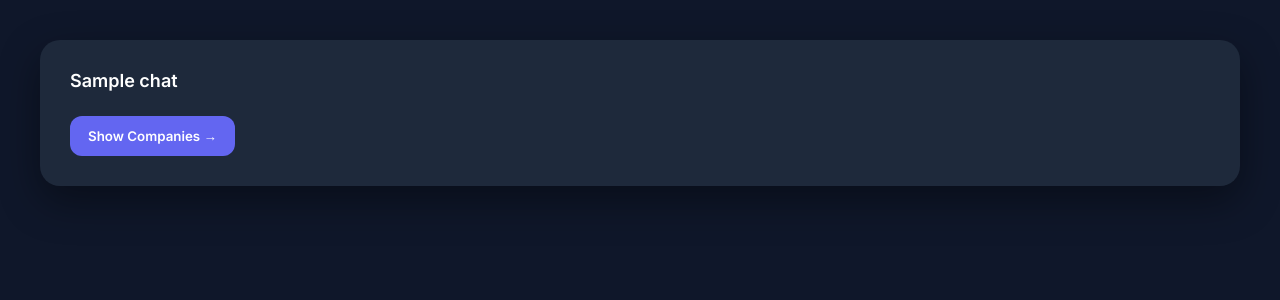
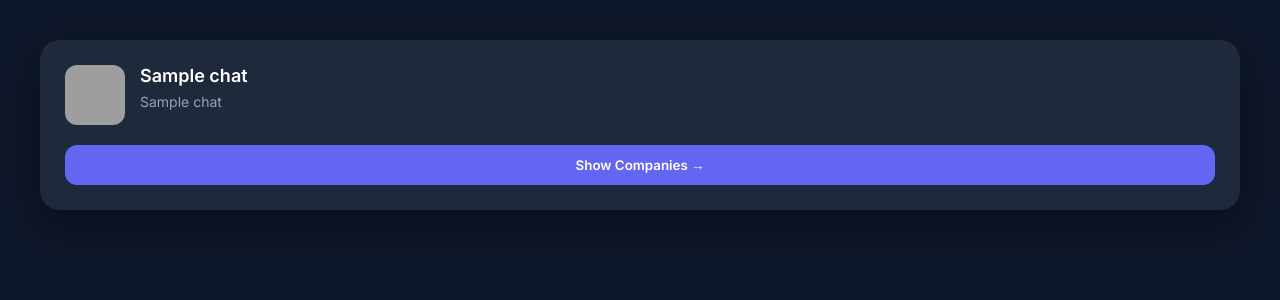
Before and after one commit to SUJAYSAKHARE22/lead-generation-project, a Flask app: template templates/savedprojects.html in a window 1280 px wide. Shown: the part 69-369 px from the top of the page. Run offline with Flask 3, Linux system fonts and the light colour scheme; the template is opened without the code that fills it: most values are stand-ins (such as "Sample title", 1, 10 or a date in 2020); grey boxes are pictures that could not be loaded.

Commit message:
Fixed the problem of icon not showing in the saved project section

```diff
--- a/app.py
+++ b/app.py
@@ -8,8 +8,10 @@ from openpyxl import Workbook
 from groq import Groq # Added Groq import
 import os
 from dotenv import load_dotenv
+from werkzeug.utils import secure_filename
 load_dotenv()  # Load environment variables from .env file
-
+UPLOAD_FOLDER = os.path.join("static", "project_logos")
+os.makedirs(UPLOAD_FOLDER, exist_ok=True)
 app = Flask(__name__)
 app.secret_key = "tars_stable_system"
 
@@ -504,9 +506,29 @@ def new_chat():
         return redirect("/")
 
     title = request.form.get("title", "New Project")
+    description = request.form.get("description", "")
+
+    # 1️⃣ Create chat first
     chat_id = create_chat(session["user"], title)
 
+    # 2️⃣ Save product entry
+    conn = sqlite3.connect("leads.db")
+    conn.execute(
+        "INSERT INTO products (chat_id, product_name, description) VALUES (?, ?, ?)",
+        (chat_id, title, description)
+    )
+    conn.commit()
+    conn.close()
+
+    # 3️⃣ Save uploaded logo
+    logo = request.files.get("logo")
+    if logo and logo.filename != "":
+        filename = secure_filename(f"{chat_id}.png")
+        logo_path = os.path.join(UPLOAD_FOLDER, filename)
+        logo.save(logo_path)
+
     return redirect(f"/chat_session/{chat_id}")
+
 
 
 @app.route("/chat_session/<int:chat_id>")
@@ -546,12 +568,20 @@ def send_message():
     # 4. Save the AI's reply to the database so it shows up in the chat
     save_message(chat_id, "assistant", ai_reply)
 
-    # 5. Update the product description in the DB
+    # 5. Do NOT overwrite original project description
     conn = sqlite3.connect("leads.db")
     cur = conn.cursor()
-    cur.execute("UPDATE products SET description = ? WHERE chat_id = ?", (message, chat_id))
-    if cur.rowcount == 0:
-        cur.execute("INSERT INTO products (chat_id, product_name, description) VALUES (?, ?, ?)", (chat_id, message, message))
+
+    # Only insert if product doesn't exist (first time safety)
+    cur.execute("SELECT id FROM products WHERE chat_id = ?", (chat_id,))
+    exists = cur.fetchone()
+
+    if not exists:
+        cur.execute(
+            "INSERT INTO products (chat_id, product_name, description) VALUES (?, ?, ?)",
+            (chat_id, message, message)
+        )
+
     conn.commit()
     conn.close()
 
@@ -628,9 +658,17 @@ def saved_projects():
     if "user" not in session:
         return redirect("/")
 
-    chats = get_user_chats(session["user"])   # all projects of this user
+    conn = sqlite3.connect("leads.db")
+    rows = conn.execute("""
+        SELECT ch.id, ch.title, p.description
+        FROM chats ch
+        LEFT JOIN products p ON ch.id = p.chat_id
+        WHERE ch.user = ?
+        ORDER BY ch.id DESC
+    """, (session["user"],)).fetchall()
+    conn.close()
 
-    return render_template("savedprojects.html", chats=chats)
+    return render_template("savedprojects.html", chats=rows)
 
 # ===============================
 # OPEN SELECTED PROJECT
@@ -647,7 +685,11 @@ def open_project(chat_id):
 
 @app.route("/export_excel")
 def export_excel():
-    companies = get_companies()
+    if "user" not in session:
+        return redirect("/")
+
+    chat_id = session.get("active_chat")
+    companies = get_companies(chat_id)
     wb = Workbook()
     ws = wb.active
 
--- a/templates/savedprojects.html
+++ b/templates/savedprojects.html
@@ -37,29 +37,56 @@ margin-bottom:40px;
 /* GRID */
 .grid{
 display:grid;
-grid-template-columns:repeat(auto-fit,minmax(280px,1fr));
+grid-template-columns:repeat(auto-fit,minmax(320px,1fr));
 gap:30px;
 }
 
 /* CARD */
 .card{
 background:var(--card);
-padding:30px;
+padding:25px;
 border-radius:20px;
 transition:0.3s;
 box-shadow:0 15px 40px rgba(0,0,0,0.4);
+display:flex;
+flex-direction:column;
+justify-content:space-between;
 }
 
 .card:hover{
 transform:translateY(-6px);
 }
 
+/* PROJECT TOP SECTION */
+.project-top{
+display:flex;
+align-items:flex-start;
+gap:15px;
+margin-bottom:20px;
+}
+
+.project-logo{
+width:60px;
+height:60px;
+border-radius:12px;
+object-fit:cover;
+background:#111827;
+}
+
+/* TEXT AREA */
 .title{
 font-size:18px;
 font-weight:600;
-margin-bottom:25px;
+margin-bottom:6px;
 }
 
+.description{
+color:var(--soft);
+font-size:14px;
+line-height:1.4;
+}
+
+/* BUTTON */
 .show-btn{
 padding:12px 18px;
 background:var(--accent);
@@ -97,8 +124,23 @@ font-size:16px;
 {% for chat in chats %}
 <div class="card">
 
+<div class="project-top">
+
+<img
+src="{{ url_for('static', filename='project_logos/' ~ chat[0] ~ '.png') }}"
+onerror="this.src='{{ url_for('static', filename='project_logos/default.png') }}'"
+class="project-logo">
+
+<div>
 <div class="title">
 {{ chat[1] }}
+</div>
+
+<div class="description">
+{{ chat[2] or "No description available." }}
+</div>
+</div>
+
 </div>
 
 <button class="show-btn"
```
Also changed, not shown: static/project_logos/7.png (added), static/project_logos/8.png (added), 1 other file.
